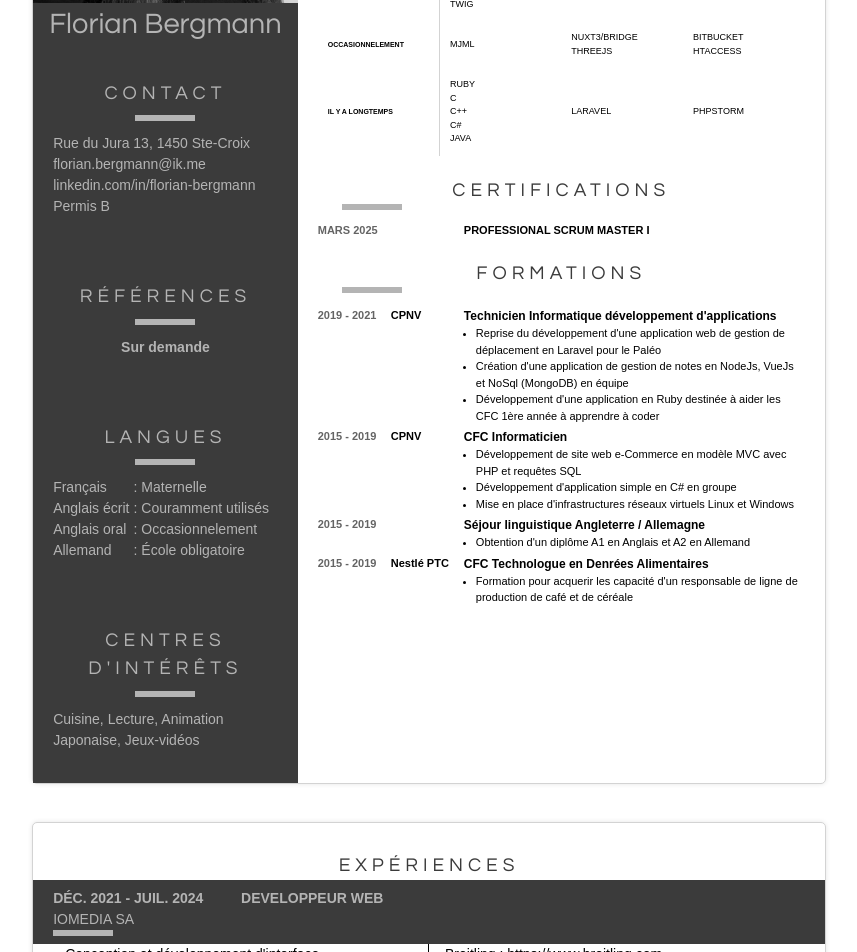
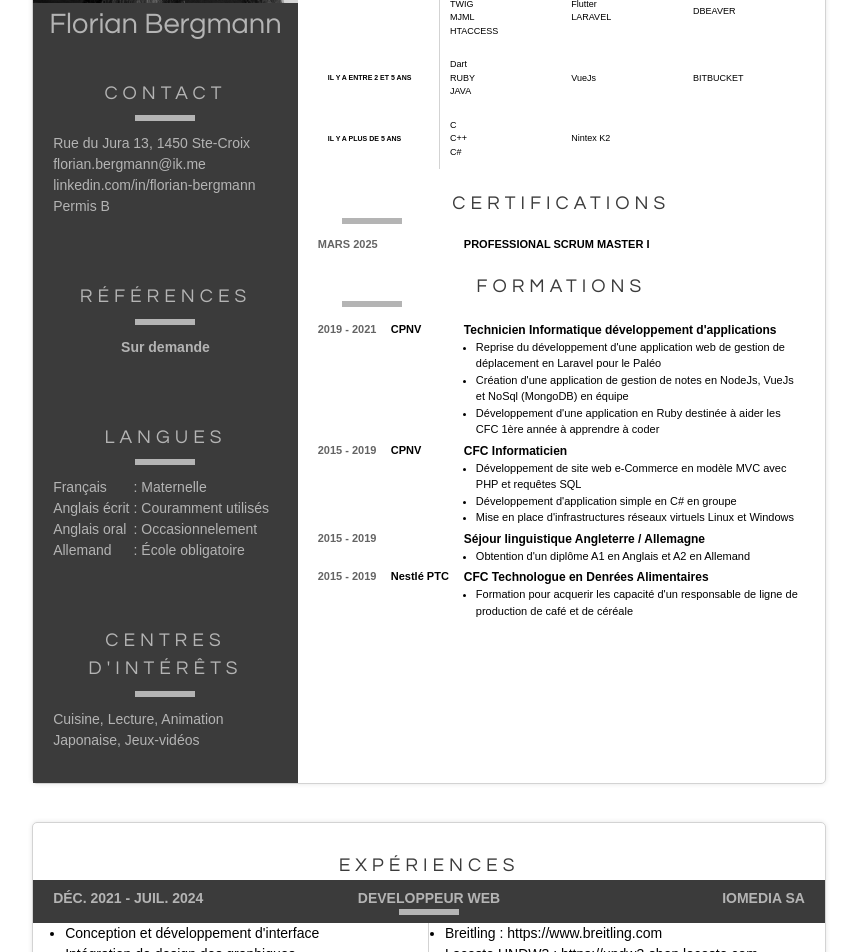
Before and after one commit to BergmannFlorian/eportfolio, a SvelteKit app: page /pdf in a window 1280 px wide. Shown: the part 400-1352 px from the top of the page, without its empty margins (211-1068 px from the left). Built offline with nearby package versions, Linux system fonts and the light colour scheme; a web font is replaced by a local one.

Commit message:
add skills & fix page 2 style

```diff
--- a/src/lib/helpers.ts
+++ b/src/lib/helpers.ts
@@ -1,12 +1,15 @@
-export function dateFormat(dateS: string, options: Intl.DateTimeFormatOptions = {
+export function dateFormat(date: string, options: Intl.DateTimeFormatOptions = {
     month: "short",
     year: "numeric",
 }): string {
-    const split = dateS.split(".");
-    const date = new Date(
+    return getDate(date).toLocaleDateString("fr-FR", options);
+}
+
+export function getDate(date: string): Date {
+    const split = date.split(".");
+    return new Date(
         Number(split[2]),
         Number(split[1]) - 1,
         Number(split[0]),
     );
-    return date.toLocaleDateString("fr-FR", options);
 }
--- a/src/lib/interfaces/cv.ts
+++ b/src/lib/interfaces/cv.ts
@@ -37,9 +37,9 @@ export interface Project {
 }
 
 export interface Skills {
-    langs: string[],
-    libs: string[],
-    tools: string[],
+    langs: number[],
+    libs: number[],
+    tools: number[],
 }
 
 export interface Job {
--- /dev/null
+++ b/src/lib/interfaces/skills.ts
@@ -0,0 +1,5 @@
+export interface Skills {
+    langs: string[],
+    libs: string[],
+    tools: string[],
+}
--- a/src/routes/helper/+page.svelte
+++ b/src/routes/helper/+page.svelte
@@ -1,5 +1,5 @@
 <script lang="ts">
-    import type { Skills } from "$lib/interfaces/cv.js";
+    import type { Skills } from "$lib/interfaces/skills.js";
 
     const { data } = $props();
     const skills = $state(data.skills ? (data.skills as Skills) : null);
@@ -15,6 +15,7 @@
     }
 </script>
 
+<div class="p-5">
     <h1 class="text-2xl font-bold">Compétences</h1>
     {#if skills}
         <div class=" flex flex-col gap-y-5">
@@ -23,7 +24,7 @@
                     >Clear</button
                 >
                 <div class=" text-xl">Languages :</div>
-            <div class="flex gap-x-2">
+                <div class="flex flex-wrap gap-x-2">
                     {#each skills.langs as lang, index}
                         <button
                             onclick={() =>
@@ -80,3 +81,4 @@
             </div>
         </div>
     {/if}
+</div>
--- a/src/routes/pdf/+page.svelte
+++ b/src/routes/pdf/+page.svelte
@@ -1,5 +1,5 @@
 <script lang="ts">
-    import type { CV } from "$lib/interfaces/cv";
+    import type { CV, Skills as SkillsI } from "$lib/interfaces/cv";
     import Infos from "./first/left/Infos.svelte";
     import Skills from "./first/right/Skills.svelte";
     import Certificates from "./first/right/Certificates.svelte";
@@ -22,7 +22,7 @@
                     {cv.infos.title}
                 </div>
                 <Section title="compétence">
-                    <Skills />
+                    <Skills {data} />
                 </Section>
                 <Section title="certifications">
                     <Certificates certificates={cv.certificates} />
--- a/src/routes/pdf/first/Section.svelte
+++ b/src/routes/pdf/first/Section.svelte
@@ -2,8 +2,6 @@
     export let title: string;
     export let center: boolean = false;
     export let titleLight: boolean = false;
-
-    console.log(5, center);
 </script>
 
 <div class="w-full flex justify-center flex-wrap">
--- a/src/routes/pdf/first/right/Skills.svelte
+++ b/src/routes/pdf/first/right/Skills.svelte
@@ -1,4 +1,77 @@
 <script lang="ts">
+    import { getDate } from "$lib/helpers";
+    import type { CV, Formation, Job } from "$lib/interfaces/cv";
+    import type { Skills } from "$lib/interfaces/skills";
+
+    interface SkillsCat {
+        type: number;
+        name: string;
+    }
+
+    const TYPE = { top: 1, mid: 0, bottom: -1 };
+
+    const MIN = 2;
+    const MAX = 5;
+
+    const langs: SkillsCat[] = [];
+    const libs: SkillsCat[] = [];
+    const tools: SkillsCat[] = [];
+
+    const { data } = $props();
+    const cv = $state(data.cv ? (data.cv as CV) : null);
+    const skills = $state(data.skills ? (data.skills as Skills) : null);
+
+    const short = new Date();
+    short.setFullYear(short.getFullYear() - MIN);
+    const long = new Date();
+    long.setFullYear(long.getFullYear() - MAX);
+
+    console.log(29, short, long);
+
+    function getType(jobEnd: string): number {
+        const date = getDate(jobEnd);
+        if (date > short) return TYPE.top;
+        if (date < long) return TYPE.bottom;
+        return TYPE.mid;
+    }
+
+    function addSkill(
+        array: number[],
+        source: string[],
+        dest: SkillsCat[],
+        type: number,
+    ) {
+        if (!skills) return;
+        array.forEach((item) => {
+            const index = dest.map((e) => e.name).indexOf(source[item]);
+            if (index < 0) {
+                dest.push({
+                    type: type,
+                    name: source[item],
+                });
+            } else {
+                dest[index].type = Math.max(type, langs[index].type);
+            }
+        });
+    }
+
+    function addSkills(experiences: Job[] | Formation[]) {
+        if (!skills) return;
+        experiences.forEach((exp) => {
+            const type = getType(exp.end);
+            addSkill(exp.skills.langs, skills.langs, langs, type);
+            addSkill(exp.skills.libs, skills.libs, libs, type);
+            addSkill(exp.skills.tools, skills.tools, tools, type);
+        });
+    }
+
+    if (cv && skills) {
+        cv.jobs;
+        addSkills(cv.jobs);
+        addSkills(cv.formations);
+    }
+
+    langs.filter((skill) => skill.type === TYPE.top);
 </script>
 
 <table class="w-full border-solid text-[9px] font-teachers">
@@ -12,58 +85,64 @@
     </thead>
     <tbody>
         <tr>
-            <td class="font-bold border-r t-border"> COURAMMENT UTILISÉS </td>
-            <td>
-                HTML<br />
-                CSS/SCSS<br />
-                JAVASCRIPT<br />
-                TYPESCRIPT<br />
-                PHP<br />
-                SQL/MYSQL<br />
-                BASH<br />
-                TWIG
+            <td class="text-[7px] font-bold border-r t-border">
+                {`Il y a moins de ${MIN} an${MIN > 1 ? "s" : ""}`.toUpperCase()}
             </td>
             <td>
-                NUXT2<br />
-                SYMFONY5
+                {#each langs.filter((skill) => skill.type === TYPE.top) as skill}
+                    <div>{skill.name}</div>
+                {/each}
             </td>
             <td>
-                DOCKER<br />
-                GITHUB<br />
-                GIT<br />
-                JIRA<br />
-                SLACK<br />
-                VSCODE<br />
-                DBEAVER
+                {#each libs.filter((skill) => skill.type === TYPE.top) as skill}
+                    <div>{skill.name}</div>
+                {/each}
+            </td>
+            <td>
+                {#each tools.filter((skill) => skill.type === TYPE.top) as skill}
+                    <div>{skill.name}</div>
+                {/each}
             </td>
         </tr>
         <tr>
             <td class="text-[7px] font-bold border-r t-border">
-                OCCASIONNELEMENT
-            </td>
-            <td>MJML</td>
-            <td>
-                NUXT3/BRIDGE<br />
-                THREEJS
+                {`Il y a entre ${MIN} et ${MAX} an${MAX > 1 ? "s" : ""}`.toUpperCase()}
             </td>
             <td>
-                BITBUCKET<br />
-                HTACCESS
+                {#each langs.filter((skill) => skill.type === TYPE.mid) as skill}
+                    <div>{skill.name}</div>
+                {/each}
+            </td>
+            <td>
+                {#each libs.filter((skill) => skill.type === TYPE.mid) as skill}
+                    <div>{skill.name}</div>
+                {/each}
+            </td>
+            <td>
+                {#each tools.filter((skill) => skill.type === TYPE.mid) as skill}
+                    <div>{skill.name}</div>
+                {/each}
             </td>
         </tr>
         <tr>
             <td class="text-[7px] font-bold border-r t-border">
-                IL Y A LONGTEMPS
+                {`Il y a plus de ${MAX} an${MAX > 1 ? "s" : ""}`.toUpperCase()}
             </td>
             <td>
-                RUBY<br />
-                C<br />
-                C++<br />
-                C#<br />
-                JAVA
+                {#each langs.filter((skill) => skill.type === TYPE.bottom) as skill}
+                    <div>{skill.name}</div>
+                {/each}
             </td>
-            <td> LARAVEL </td>
-            <td> PHPSTORM </td>
+            <td>
+                {#each libs.filter((skill) => skill.type === TYPE.bottom) as skill}
+                    <div>{skill.name}</div>
+                {/each}
+            </td>
+            <td>
+                {#each tools.filter((skill) => skill.type === TYPE.bottom) as skill}
+                    <div>{skill.name}</div>
+                {/each}</td
+            >
         </tr>
     </tbody>
 </table>
--- a/src/routes/pdf/second/jobs.svelte
+++ b/src/routes/pdf/second/jobs.svelte
@@ -17,15 +17,19 @@
     </div>
     {#each jobs as job}
         <div class="w-full">
-            <div class="head px-5 py-2">
-                <div class="flex font-bold">
-                    <div class="w-[25%]">
+            <div class="head px-5 py-2 grid">
+                <div class="grid grid-cols-3 font-bold">
+                    <div class="justify-self-start">
                         {`${dateFormat(job.start)} - ${dateFormat(job.end)}`.toUpperCase()}
                     </div>
-                    <div class="">{job.title}</div>
+                    <div class="justify-self-center">
+                        {job.title.toUpperCase()}
+                    </div>
+                    <div class="justify-self-end text-nowrap">
+                        {job.company.toUpperCase()}
+                    </div>
                 </div>
-                <div class="">{job.company}</div>
-                <div class="flex w-[90%]">
+                <div class="flex w-[90%] justify-self-center justify-center">
                     <hr class="border-solid border-3 w-15 text-gray-light" />
                 </div>
             </div>
@@ -58,4 +62,7 @@
         background-color: #3b3b3b;
         color: #b4b4b4;
     }
+    .border-r-1 {
+        border-color: #d3d3d3;
+    }
 </style>
--- a/static/skills.json
+++ b/static/skills.json
@@ -14,7 +14,8 @@
         "C",
         "C++",
         "C#",
-        "JAVA"
+        "JAVA",
+        "Dart"
     ],
     "libs": [
         "SvelteKit",
@@ -25,7 +26,10 @@
         "THREEJS",
         "LARAVEL",
         "NodeJs",
-        "NPM"
+        "NPM",
+        "Flutter",
+        "Nintex K2",
+        "VueJs"
     ],
     "tools": [
         "DOCKER",
```
Also changed, not shown: static/cv.json (+65 -12 lines). Lines whose indentation alone changed are shown as unchanged.
